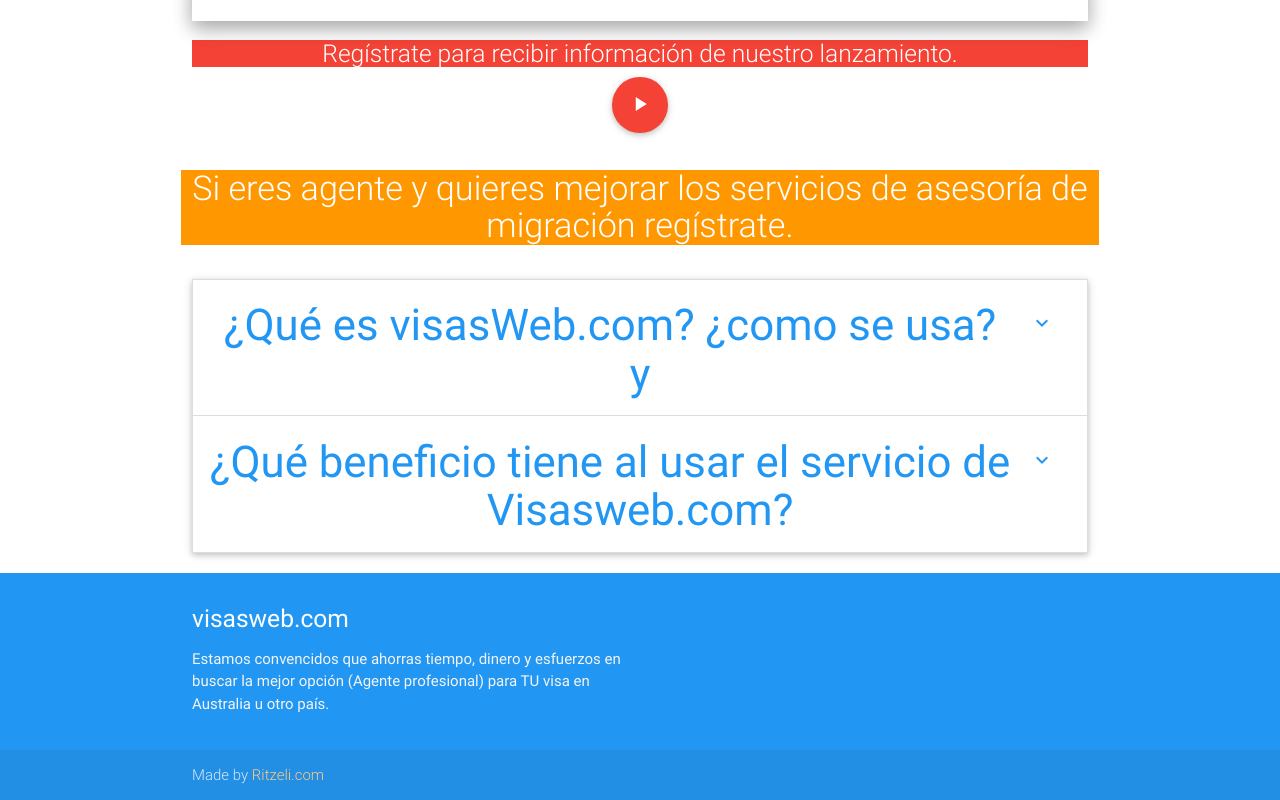
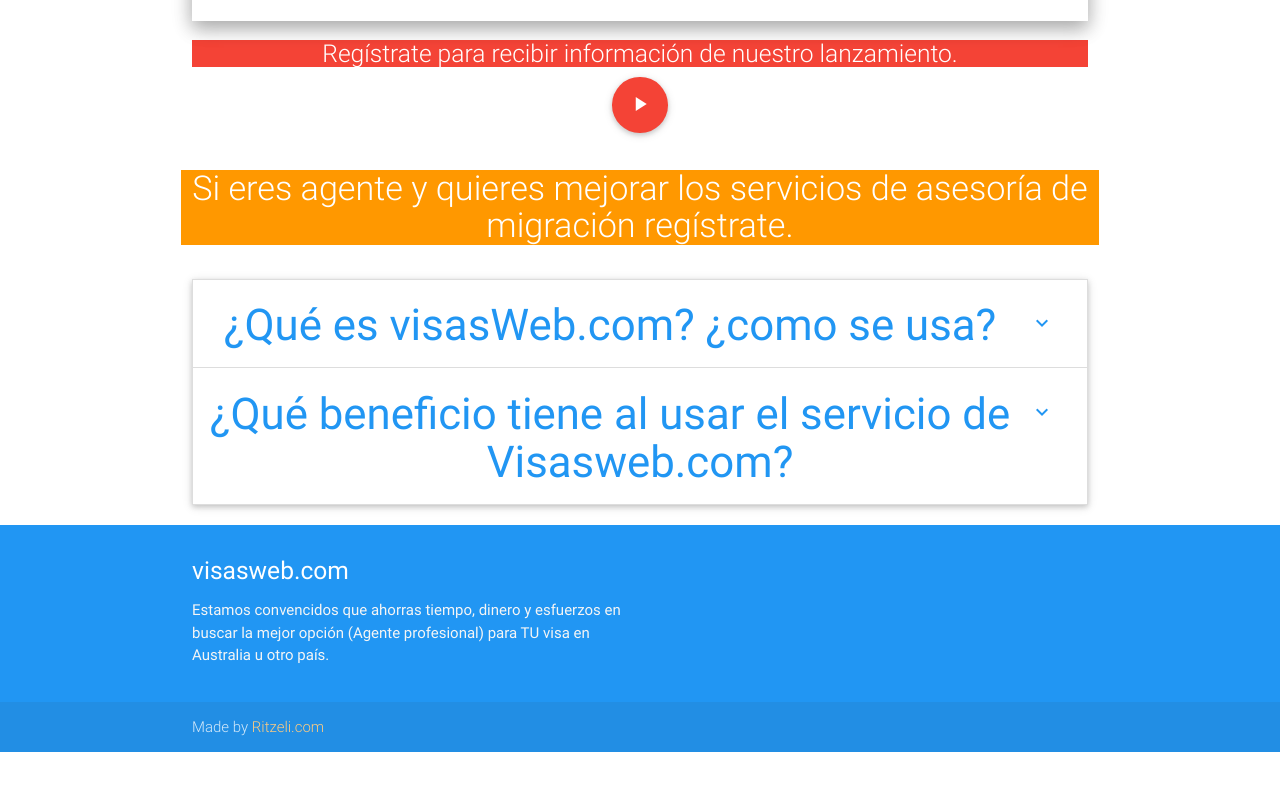
Before and after one commit to ritzeli/Landing-page-AE, a plain HTML site: page index.html in a window 1280 px wide. Shown: the part 1429-2229 px from the top of the page. After the commit the page ends 2181 px from the top, so only its background shows below. Drawn offline with nearby package versions, Linux system fonts and the light colour scheme.

Commit message:
borramos la y

```diff
--- a/index.html
+++ b/index.html
@@ -69,7 +69,7 @@ src="https://www.facebook.com/tr?id=843742169093349&ev=PageView&noscript=1"
        <ul class="collapsible" data-collapsible="accordion">
     <li>
       <div class="collapsible-header"><i class="material-icons right blue-text">keyboard_arrow_down</i>
-        <h3 class="blue-text center">¿Qué es visasWeb.com? ¿como se usa? y </h3></div>
+        <h3 class="blue-text center">¿Qué es visasWeb.com? ¿como se usa?</h3></div>
       <div class="collapsible-body">
 
          <div class="container">
```
